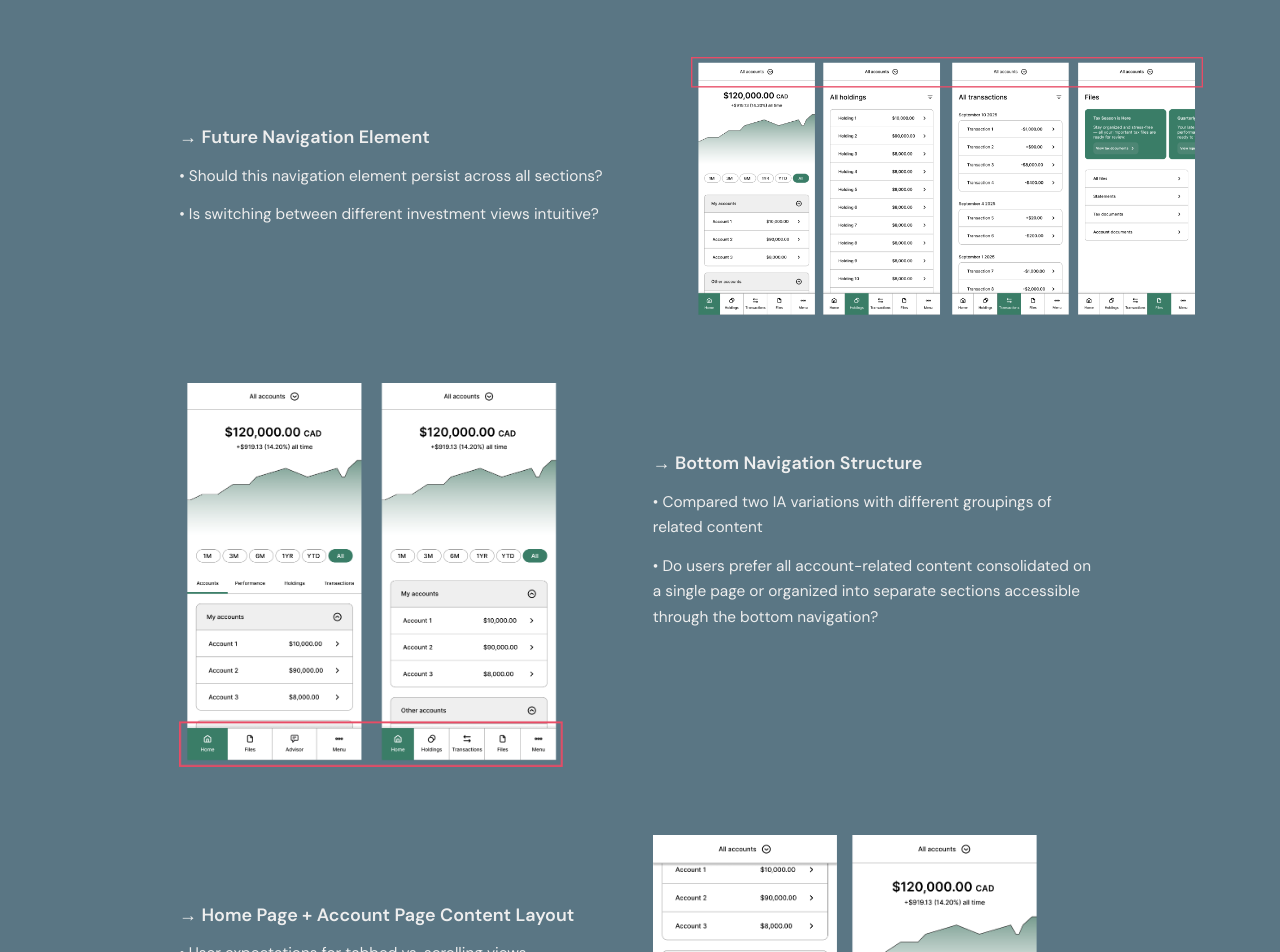
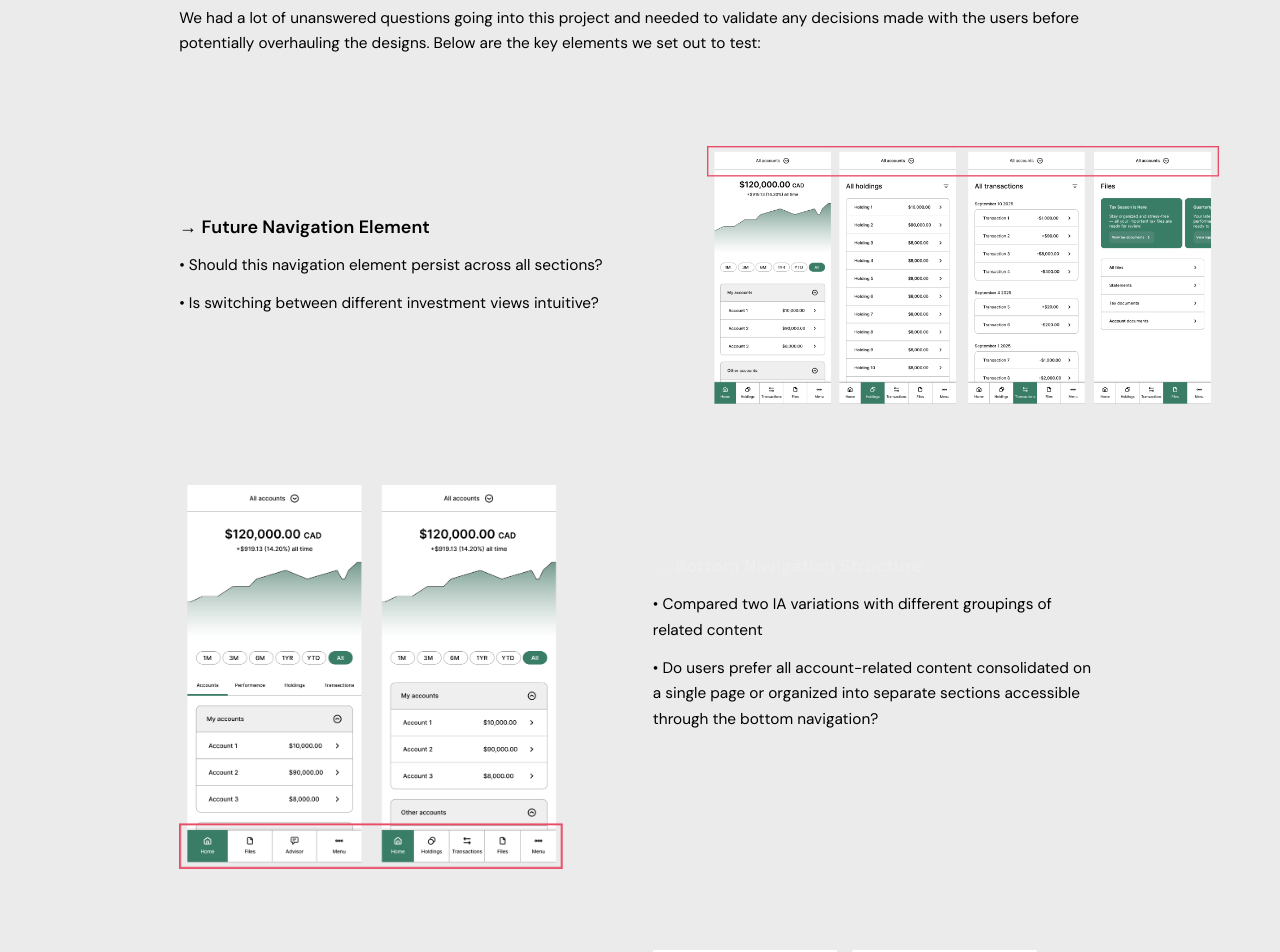
Before and after one commit to Katiiesun/portfolio, a React (Create React App) app: page /wealthApp in a window 1280 px wide. Shown: the part 4360-5312 px from the top of the page. Built offline with nearby package versions, Linux system fonts and the light colour scheme.

Commit message:
update wealth

```diff
--- a/src/components/wealthApp.js
+++ b/src/components/wealthApp.js
@@ -166,6 +166,11 @@ function WealthApp() {
       </div>
       <div className="whatwasTested-sec4">
         <h1>What was tested</h1>
+        <h2>
+          We had a lot of unanswered questions going into this project and
+          needed to validate any decisions made with the users before
+          potentially overhauling the designs. Below are the key elements we set out to test:{" "}
+        </h2>
         <div className="futurenav">
           <div className="futurenavtext">
             {" "}
--- a/src/static/wealthApp.css
+++ b/src/static/wealthApp.css
@@ -421,22 +421,25 @@ background-color: #3c6657;
   align-items: flex-start;
   align-self: stretch;
   border-radius: 40px 40px 0 0;
-  background: #5a7684;
-  gap: 5vw;
+  background: #ebebeb;
+
 }
 
+
+
 .whatwasTested-sec4 h1 {
-  color: #ffffff;
+  color: #000000;
   font-family: "DM Sans", sans-serif;
   font-optical-sizing: auto;
   font-size: 3vw;
   font-style: normal;
   font-weight: 600;
   line-height: normal;
+
 }
 
 .whatwasTested-sec4 h2 {
-  color: #eee;
+  color: #000000;
   font-family: "DM Sans", sans-serif;
   font-optical-sizing: auto;
   font-size: 1.2vw;
@@ -447,7 +450,7 @@ background-color: #3c6657;
 
 .futurenav {
   columns: 2;
-  gap: 0vw;
+  padding-top:6vw;
 }
 
 .futurenav img {
@@ -459,7 +462,7 @@ background-color: #3c6657;
 }
 
 .futurenavtext h1 {
-  color: #eee;
+  color: #000000;
   font-family: "DM Sans", sans-serif;
   font-optical-sizing: auto;
   font-size: 1.4vw;
@@ -471,6 +474,7 @@ background-color: #3c6657;
 .bottomnav {
   columns: 2;
   gap: 2vw;
+  padding-top:6vw;
 }
 
 .bottomnav img {
@@ -495,6 +499,7 @@ background-color: #3c6657;
 .scrollvstab {
   columns: 2;
   gap: 2vw;
+  padding-top:6vw;
 }
 
 .scrollvstabtext {
@@ -502,7 +507,7 @@ background-color: #3c6657;
 }
 
 .scrollvstabtext h1 {
-  color: #eee;
+  color: #000000;
   font-family: "DM Sans", sans-serif;
   font-optical-sizing: auto;
   font-size: 1.4vw;
@@ -512,7 +517,7 @@ background-color: #3c6657;
 }
 
 .scrollvstabtext h2 {
-  color: #eee;
+  color: #000000;
   font-family: "DM Sans", sans-serif;
   font-optical-sizing: auto;
   font-size: 1.2vw;
```
